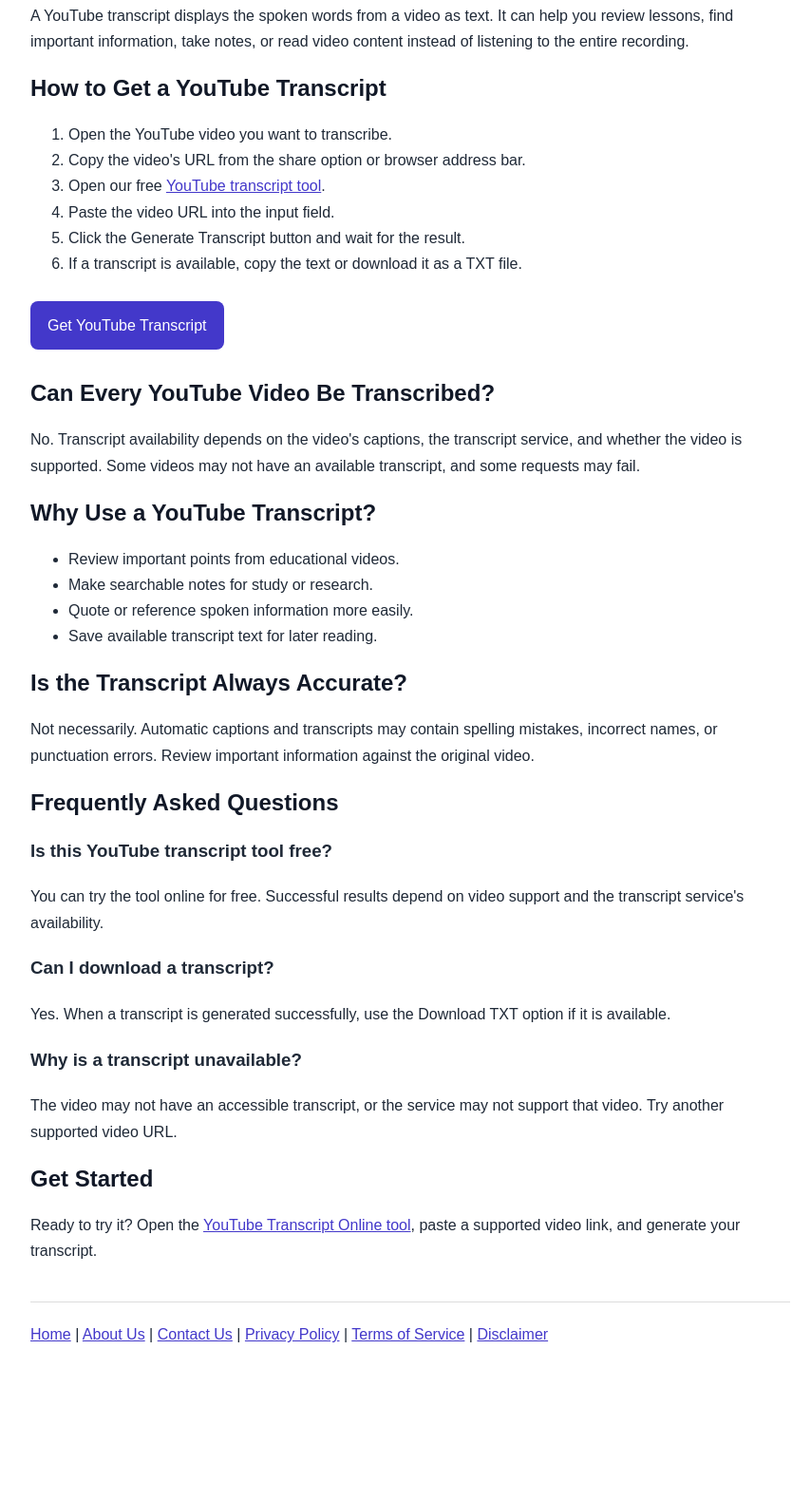
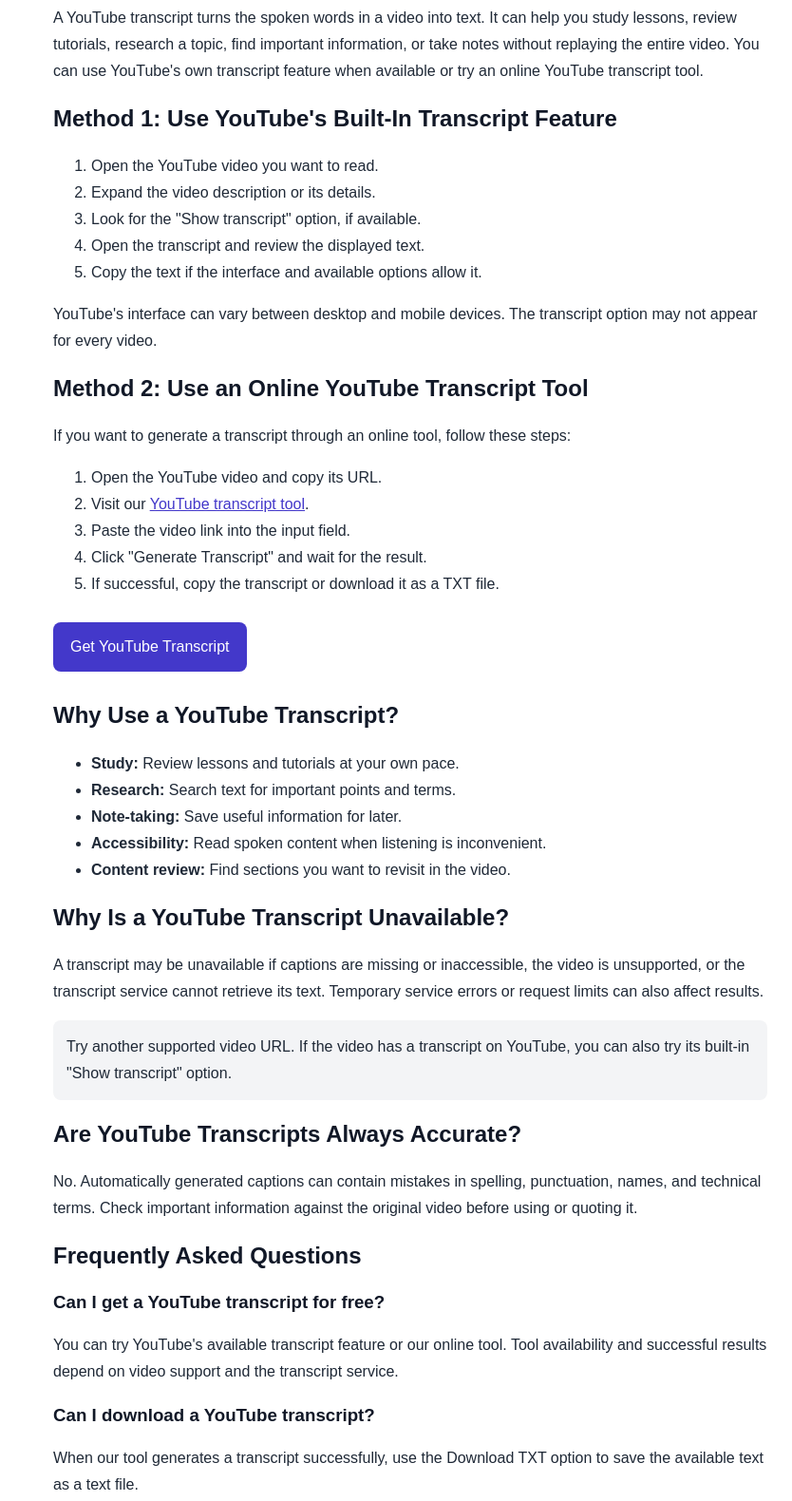
Before and after one commit to razajeeshan70-del/youtube-transcript-tool, a website: page how-to-get-youtube-transcript.html in a window 1280 px wide. Shown: the part 133-1713 px from the top of the page at 95% size, without its empty margins (208-1042 px from the left). Before the commit the page ends 1575 px from the top, so only its background shows below. Drawn offline with Linux system fonts and the light colour scheme.

Commit message:
Update how-to-get-youtube-transcript.html

```diff
--- a/how-to-get-youtube-transcript.html
+++ b/how-to-get-youtube-transcript.html
@@ -1,4 +1,3 @@
-
 <!DOCTYPE html>
 <html lang="en">
 <head>
@@ -6,22 +5,22 @@
   <meta name="viewport" content="width=device-width, initial-scale=1.0">
 
   <title>How to Get a YouTube Transcript Online for Free</title>
-  <meta name="description" content="Learn how to get a YouTube transcript online for free. Follow simple steps to generate, copy, and download available video transcripts.">
+  <meta name="description" content="Learn how to get a YouTube transcript using YouTube's built-in transcript feature or an online transcript tool. Copy or download available text.">
 
   <link rel="canonical" href="https://youtube-transcript-tool-2qsz.vercel.app/how-to-get-youtube-transcript.html">
-
   <meta name="robots" content="index, follow">
 
   <style>
+    * { box-sizing: border-box; }
     body {
       font-family: Arial, sans-serif;
       max-width: 800px;
       margin: 0 auto;
       padding: 24px;
-      line-height: 1.7;
+      line-height: 1.75;
       color: #1f2937;
     }
-    h1, h2 { line-height: 1.3; color: #111827; }
+    h1, h2, h3 { line-height: 1.35; color: #111827; }
     a { color: #4338ca; }
     .button {
       display: inline-block;
@@ -32,11 +31,19 @@
       text-decoration: none;
       margin: 10px 0;
     }
-    footer { margin-top: 40px; border-top: 1px solid #ddd; padding-top: 20px; }
+    .note {
+      background: #f3f4f6;
+      padding: 14px;
+      border-radius: 8px;
+    }
+    footer {
+      margin-top: 40px;
+      border-top: 1px solid #ddd;
+      padding-top: 20px;
+    }
   </style>
 </head>
 <body>
-
   <header>
     <a href="/">Transcript Tools Home</a>
   </header>
@@ -45,75 +52,110 @@
     <h1>How to Get a YouTube Transcript Online for Free</h1>
 
     <p>
-      A YouTube transcript displays the spoken words from a video as text.
-      It can help you review lessons, find important information, take notes,
-      or read video content instead of listening to the entire recording.
+      A YouTube transcript turns the spoken words in a video into text.
+      It can help you study lessons, review tutorials, research a topic,
+      find important information, or take notes without replaying the
+      entire video. You can use YouTube's own transcript feature when
+      available or try an online YouTube transcript tool.
     </p>
 
-    <h2>How to Get a YouTube Transcript</h2>
+    <h2>Method 1: Use YouTube's Built-In Transcript Feature</h2>
 
     <ol>
-      <li>Open the YouTube video you want to transcribe.</li>
-      <li>Copy the video's URL from the share option or browser address bar.</li>
-      <li>Open our free <a href="/">YouTube transcript tool</a>.</li>
-      <li>Paste the video URL into the input field.</li>
-      <li>Click the Generate Transcript button and wait for the result.</li>
-      <li>If a transcript is available, copy the text or download it as a TXT file.</li>
+      <li>Open the YouTube video you want to read.</li>
+      <li>Expand the video description or its details.</li>
+      <li>Look for the "Show transcript" option, if available.</li>
+      <li>Open the transcript and review the displayed text.</li>
+      <li>Copy the text if the interface and available options allow it.</li>
+    </ol>
+
+    <p>
+      YouTube's interface can vary between desktop and mobile devices.
+      The transcript option may not appear for every video.
+    </p>
+
+    <h2>Method 2: Use an Online YouTube Transcript Tool</h2>
+
+    <p>
+      If you want to generate a transcript through an online tool, follow
+      these steps:
+    </p>
+
+    <ol>
+      <li>Open the YouTube video and copy its URL.</li>
+      <li>Visit our <a href="/">YouTube transcript tool</a>.</li>
+      <li>Paste the video link into the input field.</li>
+      <li>Click "Generate Transcript" and wait for the result.</li>
+      <li>If successful, copy the transcript or download it as a TXT file.</li>
     </ol>
 
     <a class="button" href="/">Get YouTube Transcript</a>
 
-    <h2>Can Every YouTube Video Be Transcribed?</h2>
-
-    <p>
-      No. Transcript availability depends on the video's captions, the
-      transcript service, and whether the video is supported. Some videos
-      may not have an available transcript, and some requests may fail.
-    </p>
-
     <h2>Why Use a YouTube Transcript?</h2>
 
     <ul>
-      <li>Review important points from educational videos.</li>
-      <li>Make searchable notes for study or research.</li>
-      <li>Quote or reference spoken information more easily.</li>
-      <li>Save available transcript text for later reading.</li>
+      <li><strong>Study:</strong> Review lessons and tutorials at your own pace.</li>
+      <li><strong>Research:</strong> Search text for important points and terms.</li>
+      <li><strong>Note-taking:</strong> Save useful information for later.</li>
+      <li><strong>Accessibility:</strong> Read spoken content when listening is inconvenient.</li>
+      <li><strong>Content review:</strong> Find sections you want to revisit in the video.</li>
     </ul>
 
-    <h2>Is the Transcript Always Accurate?</h2>
+    <h2>Why Is a YouTube Transcript Unavailable?</h2>
 
     <p>
-      Not necessarily. Automatic captions and transcripts may contain
-      spelling mistakes, incorrect names, or punctuation errors.
-      Review important information against the original video.
+      A transcript may be unavailable if captions are missing or inaccessible,
+      the video is unsupported, or the transcript service cannot retrieve its
+      text. Temporary service errors or request limits can also affect results.
+    </p>
+
+    <p class="note">
+      Try another supported video URL. If the video has a transcript on
+      YouTube, you can also try its built-in "Show transcript" option.
+    </p>
+
+    <h2>Are YouTube Transcripts Always Accurate?</h2>
+
+    <p>
+      No. Automatically generated captions can contain mistakes in spelling,
+      punctuation, names, and technical terms. Check important information
+      against the original video before using or quoting it.
     </p>
 
     <h2>Frequently Asked Questions</h2>
 
-    <h3>Is this YouTube transcript tool free?</h3>
+    <h3>Can I get a YouTube transcript for free?</h3>
     <p>
-      You can try the tool online for free. Successful results depend on
-      video support and the transcript service's availability.
+      You can try YouTube's available transcript feature or our online tool.
+      Tool availability and successful results depend on video support and
+      the transcript service.
     </p>
 
-    <h3>Can I download a transcript?</h3>
+    <h3>Can I download a YouTube transcript?</h3>
     <p>
-      Yes. When a transcript is generated successfully, use the Download TXT
-      option if it is available.
+      When our tool generates a transcript successfully, use the Download TXT
+      option to save the available text as a text file.
     </p>
 
-    <h3>Why is a transcript unavailable?</h3>
+    <h3>Can I get a transcript from every YouTube video?</h3>
     <p>
-      The video may not have an accessible transcript, or the service may
-      not support that video. Try another supported video URL.
+      No. Some videos do not have accessible captions or may not be supported
+      by the transcript service.
     </p>
 
-    <h2>Get Started</h2>
+    <h3>Can I use a transcript for study or research?</h3>
+    <p>
+      Yes. Transcripts can help with personal study and research. If you
+      publish or redistribute transcript content, consider copyright and
+      applicable permissions.
+    </p>
+
+    <h2>Get Your Transcript</h2>
 
     <p>
-      Ready to try it? Open the
-      <a href="/">YouTube Transcript Online tool</a>, paste a supported
-      video link, and generate your transcript.
+      Ready to try it? Open our
+      <a href="/">online YouTube transcript tool</a>, paste a supported
+      video URL, and generate the available transcript.
     </p>
   </main>
 
@@ -125,6 +167,5 @@
     <a href="/terms.html">Terms of Service</a> |
     <a href="/disclaimer.html">Disclaimer</a>
   </footer>
-
 </body>
 </html>
```
